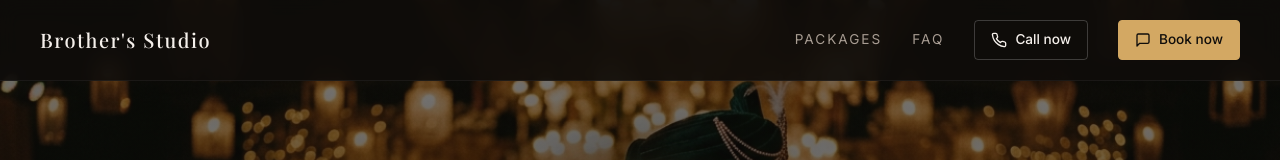
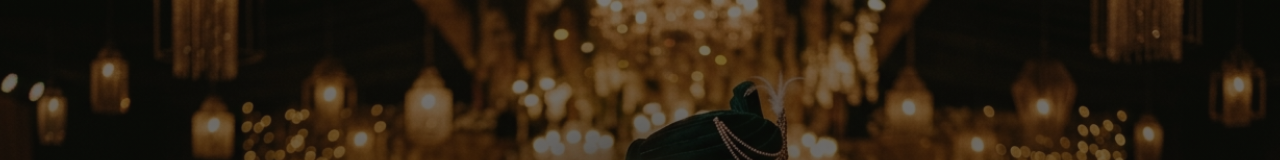
Before and after one commit to mr-yadav00/Brothers-studio, a plain HTML site: page index.html in a window 1280 px wide. Shown: the top 160 px of the page. Drawn offline with nearby package versions, Linux system fonts and the light colour scheme; a web font is replaced by a local one.

Commit message:
Remove top navbar completely for a ultra-clean layout

```diff
--- a/index.html
+++ b/index.html
@@ -10,26 +10,7 @@
     <link href="https://fonts.googleapis.com/css2?family=Inter:wght@300;400;500&family=Playfair+Display:ital,wght@0,400;0,500;0,600;1,400&display=swap" rel="stylesheet">
 </head>
 <body>
-    <!-- Navbar -->
-    <nav class="navbar">
-        <a href="#" class="nav-brand-text">Brother's Studio</a>
-        <button class="mobile-menu-toggle" id="mobileMenuToggle" aria-label="Toggle navigation menu">
-            <svg class="hamburger-icon" width="24" height="24" viewBox="0 0 24 24" fill="none" stroke="currentColor" stroke-width="2" stroke-linecap="round" stroke-linejoin="round"><line x1="3" y1="12" x2="21" y2="12"></line><line x1="3" y1="6" x2="21" y2="6"></line><line x1="3" y1="18" x2="21" y2="18"></line></svg>
-            <svg class="close-icon" width="24" height="24" viewBox="0 0 24 24" fill="none" stroke="currentColor" stroke-width="2" stroke-linecap="round" stroke-linejoin="round" style="display:none;"><line x1="18" y1="6" x2="6" y2="18"></line><line x1="6" y1="6" x2="18" y2="18"></line></svg>
-        </button>
-        <div class="nav-links" id="navLinks">
-            <a href="#packages">PACKAGES</a>
-            <a href="#faq">FAQ</a>
-            <a href="tel:+917008450368" class="btn btn-outline nav-btn">
-                <svg width="16" height="16" viewBox="0 0 24 24" fill="none" stroke="currentColor" stroke-width="2" stroke-linecap="round" stroke-linejoin="round"><path d="M22 16.92v3a2 2 0 0 1-2.18 2 19.79 19.79 0 0 1-8.63-3.07 19.5 19.5 0 0 1-6-6 19.79 19.79 0 0 1-3.07-8.67A2 2 0 0 1 4.11 2h3a2 2 0 0 1 2 1.72 12.84 12.84 0 0 0 .7 2.81 2 2 0 0 1-.45 2.11L8.09 9.91a16 16 0 0 0 6 6l1.27-1.27a2 2 0 0 1 2.11-.45 12.84 12.84 0 0 0 2.81.7A2 2 0 0 1 22 16.92z"></path></svg>
-                Call now
-            </a>
-            <a href="#book" class="btn btn-primary nav-btn">
-                <svg width="16" height="16" viewBox="0 0 24 24" fill="none" stroke="currentColor" stroke-width="2" stroke-linecap="round" stroke-linejoin="round"><path d="M21 15a2 2 0 0 1-2 2H7l-4 4V5a2 2 0 0 1 2-2h14a2 2 0 0 1 2 2z"></path></svg>
-                Book now
-            </a>
-        </div>
-    </nav>
+
     <header class="hero">
         <div class="hero-bg"></div>
         <div class="hero-content">
```
